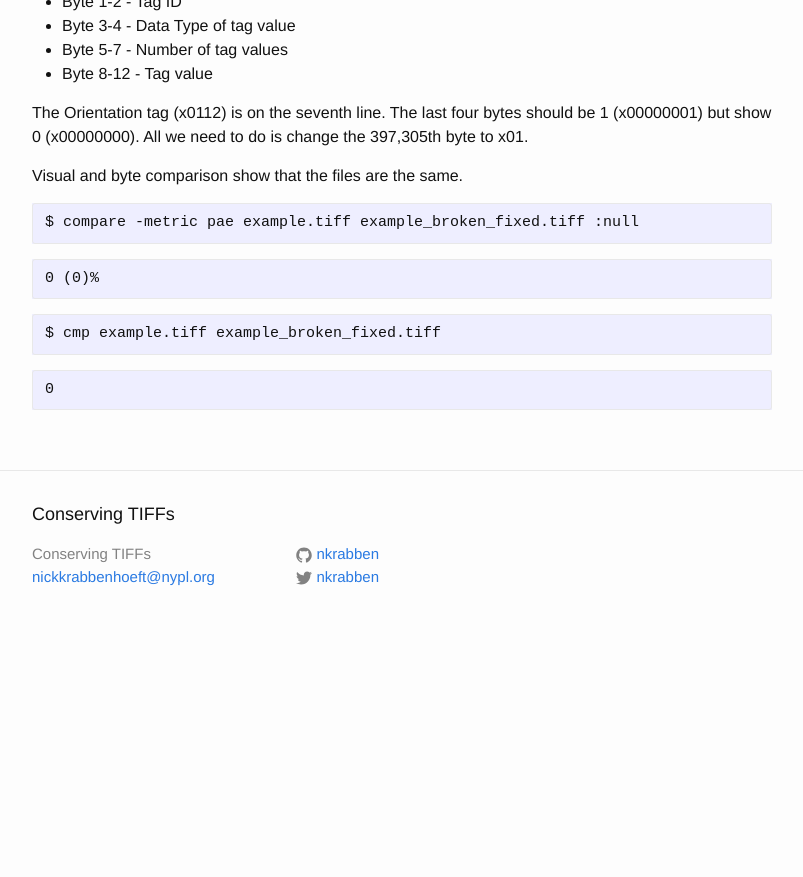
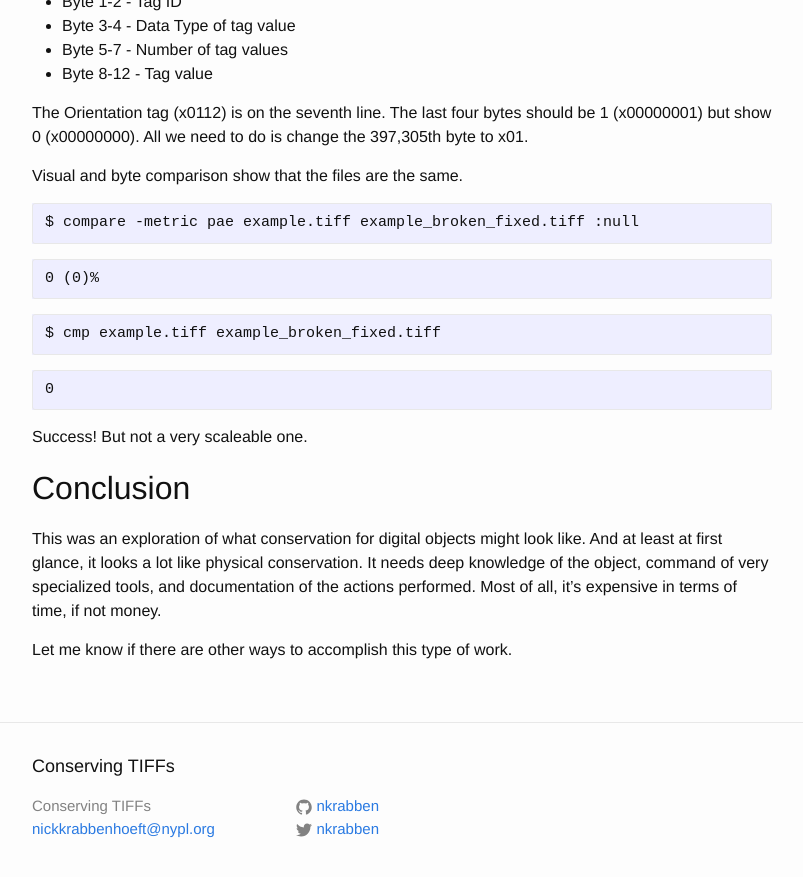
Before and after one commit to nkrabben/ConservingTiffs, a Jekyll site: the page built from index.md, in a window 1280 px wide and 900 px high, scrolled down 6078 px. Shown: the top 877 px of the window, without its empty margins (238-1041 px from the left). Built offline with Jekyll 4.4.1, drawn with Linux system fonts in a browser that asks for light colours; before the commit the page ends 6726 px from its top, so only the background shows below that.

Commit message:
draft complete, apologies to all for poor commit messages and practices

```diff
--- a/index.md
+++ b/index.md
@@ -93,6 +93,7 @@ ICC Profile (34675) UNDEFINED (7) 3144<00 00 0xc 0x48 0x4c 0x69 0x6e 0x6f 0x2 0x
 ~~~
 
 Let's walk through `tiffdump`'s output.
+
 * Line 1 - file name
 * Line 2 - file format information, the "I'm a TIFF!"
 * Line 3 - How many bytes until the first Image File Directory (IFD) begins and how many bytes until the next IFD. This file only has one image and IFD.
@@ -154,6 +155,7 @@ Visually, these are still the same image, but from a preservation point of view,
 ## Conserving a TIFF
 
 In the middle of a stream of TIFFs produced by a digitization project, seemingly random files began failing on ingest. Our process creates derivative access images during ingest. When it failed, we logged the following error.
+
 ~~~
 convert: example_broken.tiff: Bad value 0 for "Orientation" tag. `_TIFFVSetField' @ error/tiff.c/TIFFErrors/557.
 ~~~
@@ -167,22 +169,27 @@ It's still not clear what caused this error. It's tempting to tell everyone that
 Regardless, we would like to fix these images, or rather, we would like to conserve these images. We could create visually identical TIFFs by opening and saving them in an image editor, but that would be akin to repairing a torn parchment page in a book by replacing it with a photocopy on modern paper. I'd prefer to surgically edit the single broken value.
 
 One option to edit only the metadata is `exiftool`.
+
 ~~~
 $ exiftool -Orientation=x01 -n example_broken.tiff -o example_broken_exiftool.tiff
 ~~~
+
 We can see that we've fixed the tag by comparing the results of `tiffdump` for each file, but if we compare the byte stream of the repaired file with the unbroken file byte streams with `cmp`, it's not the same.
+
 ~~~
 $ cmp example.tiff example_broken_exiftool.tiff
 ~~~
 ~~~
 example.tiff example_broken_exiftool.tiff differ: char 6, line 1
 ~~~
+
 In addition to writing the metadata, `exiftool` is rewriting other parts of the data in the file. These rewrites are not always predictable. In my tests, I discovered one file where `exiftool` added a space into the value of the software tag, ie. "Seashore  0.1.9" instead of "Seashore 0.1.9". That example is both harmless and concerning.
 
 I haven't found any other tools that perform the surgical edit that I want, so the only way I can make the change I want to make is with a hex editor.
 
 ### TIFF Tag Byte Code
 Inside a TIFF, tags are stored as 12 bytes. There are 400,586 bytes in example_broken.tiff. Finding the right twelve to fix requires three pieces of information from `tiffdump`.
+
 ~~~
 example.tiff:
 Magic: 0x4d4d <big-endian> Version: 0x2a <ClassicTIFF>
@@ -191,6 +198,7 @@ Directory 0: offset 397220 (0x60fa4) next 0 (0)
 Orientation (274) SHORT (3) 1<1>
 ...
 ~~~
+
 1. The tag ID number (274) will be the first two bytes of the tag, converted into hex notation.
 2. The directory IFD offset (397220) is where the first byte of the entire IFD is.
 3. Big-endian means that values will be written big to small instead of small to big. In this case, 274 is represented as x0112. In a little-endian file, 274 would be represented as x1201.
@@ -212,6 +220,7 @@ Opening example_broken.tiff in a hex editor and using these three pieces of info
 I've hidden the values of bytes 397,210-397,220. The first two bytes of the IFD, x000e = 14, indicate the total number of tags (14). From the second line onward, each line shows twelve bytes, a complete tag.
 
 The twelve bytes of a TIFF tag are structured like this.
+
 * Byte 1-2 - Tag ID
 * Byte 3-4 - Data Type of tag value
 * Byte 5-7 - Number of tag values
@@ -220,6 +229,7 @@ The twelve bytes of a TIFF tag are structured like this.
 The Orientation tag (x0112) is on the seventh line. The last four bytes should be 1 (x00000001) but show 0 (x00000000). All we need to do is change the 397,305th byte to x01.
 
 Visual and byte comparison show that the files are the same.
+
 ~~~
 $ compare -metric pae example.tiff example_broken_fixed.tiff :null
 ~~~
@@ -232,3 +242,10 @@ $ cmp example.tiff example_broken_fixed.tiff
 ~~~
 0
 ~~~
+
+Success! But not a very scaleable one.
+
+## Conclusion
+This was an exploration of what conservation for digital objects might look like. And at least at first glance, it looks a lot like physical conservation. It needs deep knowledge of the object, command of very specialized tools, and documentation of the actions performed. Most of all, it's expensive in terms of time, if not money.
+
+Let me know if there are other ways to accomplish this type of work.
```
